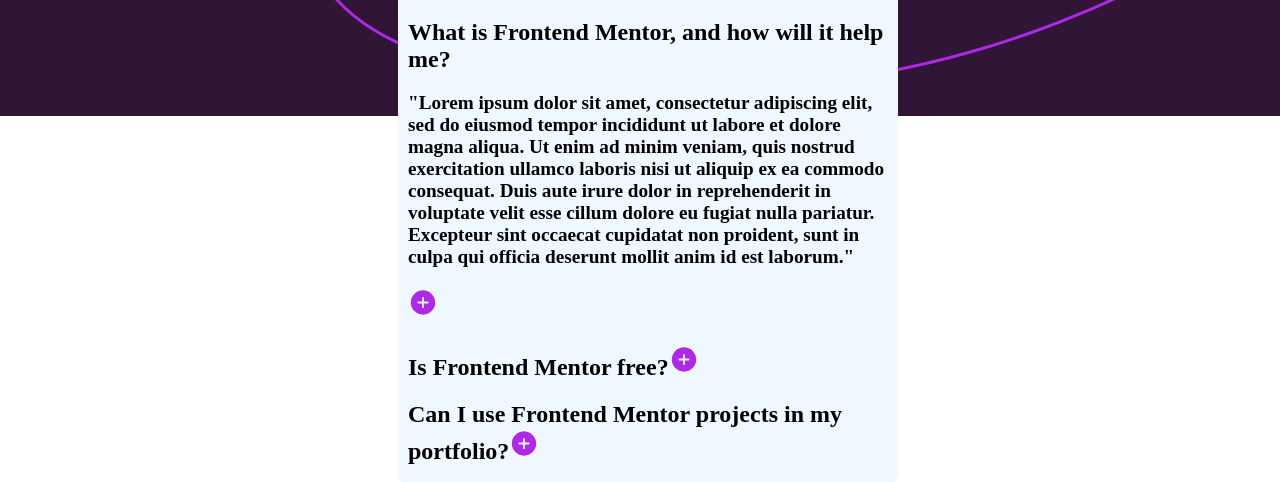
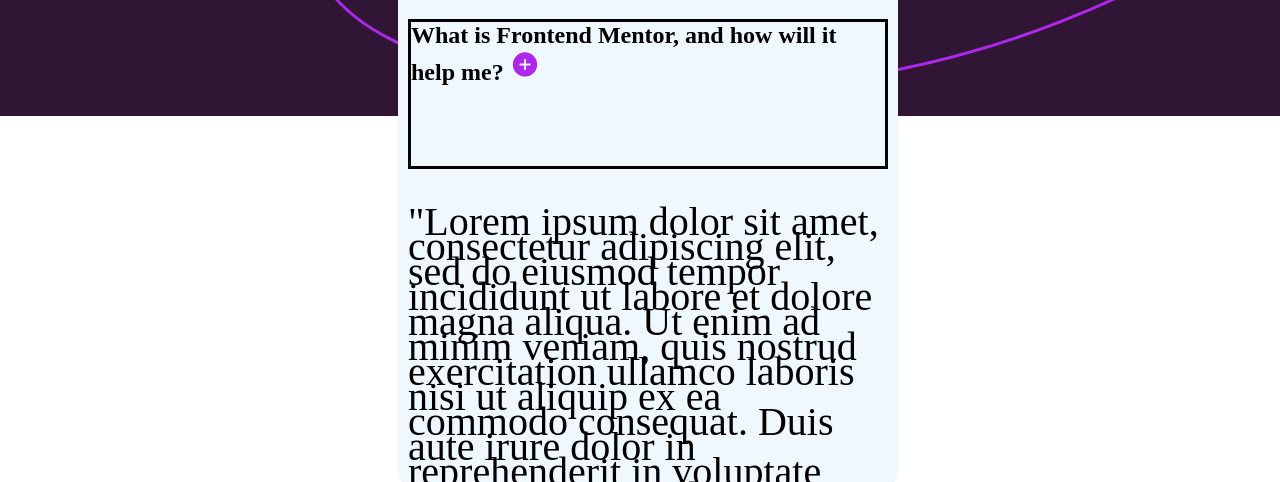
Before and after one commit to june062/FAQ-accordion, a plain HTML site: page faq-accordion-main/index.html in a window 1280 px wide. Shown: the part 204-686 px from the top of the page. Drawn offline with Linux system fonts and the light colour scheme.

Commit message:
Fix sticky positioning and finish with expirement

```diff
--- a/faq-accordion-main/index.html
+++ b/faq-accordion-main/index.html
@@ -22,11 +22,12 @@
     <h1> FAQs
 
     </h1>
+<div class = "sticky">
+    <h2 class="first">  What is Frontend Mentor, and how will it help me?
+    </h2>
+  </div>
+  <p>"Lorem ipsum dolor sit amet, consectetur adipiscing elit, sed do eiusmod tempor incididunt ut labore et dolore magna aliqua. Ut enim ad minim veniam, quis nostrud exercitation ullamco laboris nisi ut aliquip ex ea commodo consequat. Duis aute irure dolor in reprehenderit in voluptate velit esse cillum dolore eu fugiat nulla pariatur. Excepteur sint occaecat cupidatat non proident, sunt in culpa qui officia deserunt mollit anim id est laborum."</p>
 
-    <h2>  What is Frontend Mentor, and how will it help me?
-      <p>"Lorem ipsum dolor sit amet, consectetur adipiscing elit, sed do eiusmod tempor incididunt ut labore et dolore magna aliqua. Ut enim ad minim veniam, quis nostrud exercitation ullamco laboris nisi ut aliquip ex ea commodo consequat. Duis aute irure dolor in reprehenderit in voluptate velit esse cillum dolore eu fugiat nulla pariatur. Excepteur sint occaecat cupidatat non proident, sunt in culpa qui officia deserunt mollit anim id est laborum."</p>
-
-    </h2>
 
     <h2>  Is Frontend Mentor free?</h2>
 
--- a/faq-accordion-main/style.css
+++ b/faq-accordion-main/style.css
@@ -29,6 +29,19 @@ h2::after{
     content: url(assets/images/icon-plus.svg);
 }
 
- h2 > p{
-    font-size: .8em;
+ p{
+    font-size: 40px;
+    font-weight: normal;
+    line-height: 25px;
 }
+
+.first{
+    margin: 0px;
+    position: sticky;
+    position: -webkit-sticky;
+    top: -20px;
+}
+.sticky{
+    height: 150px;
+    border: solid black;
+}
```
